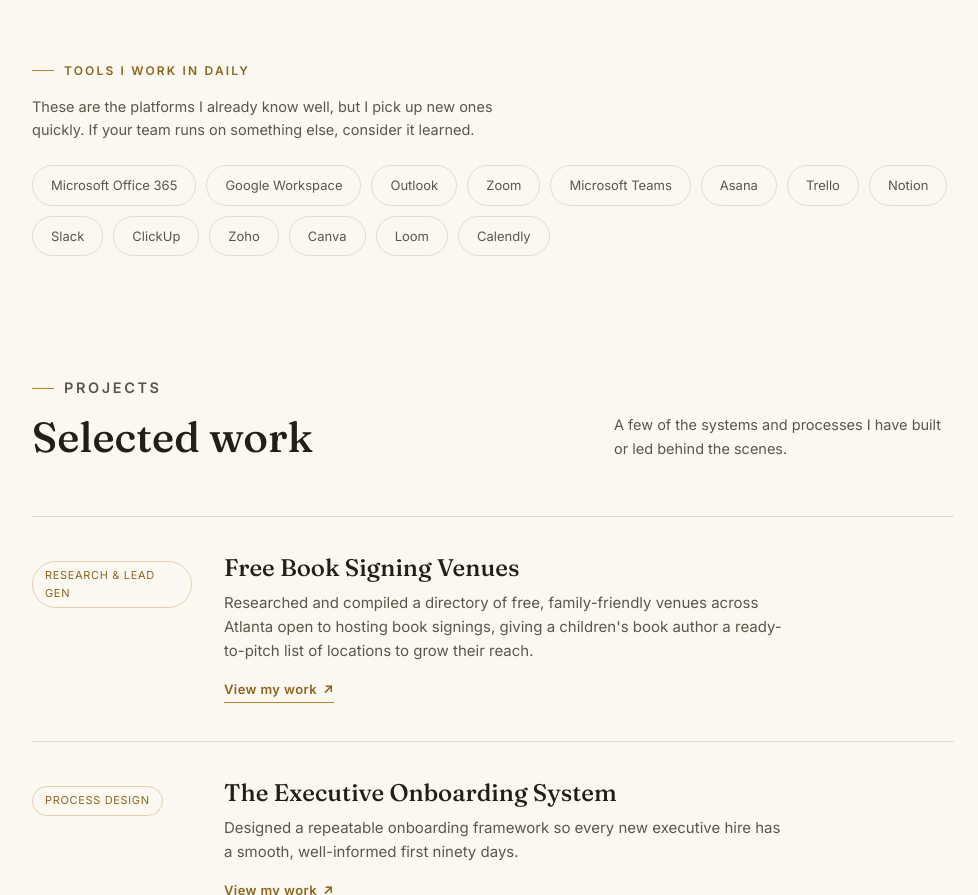
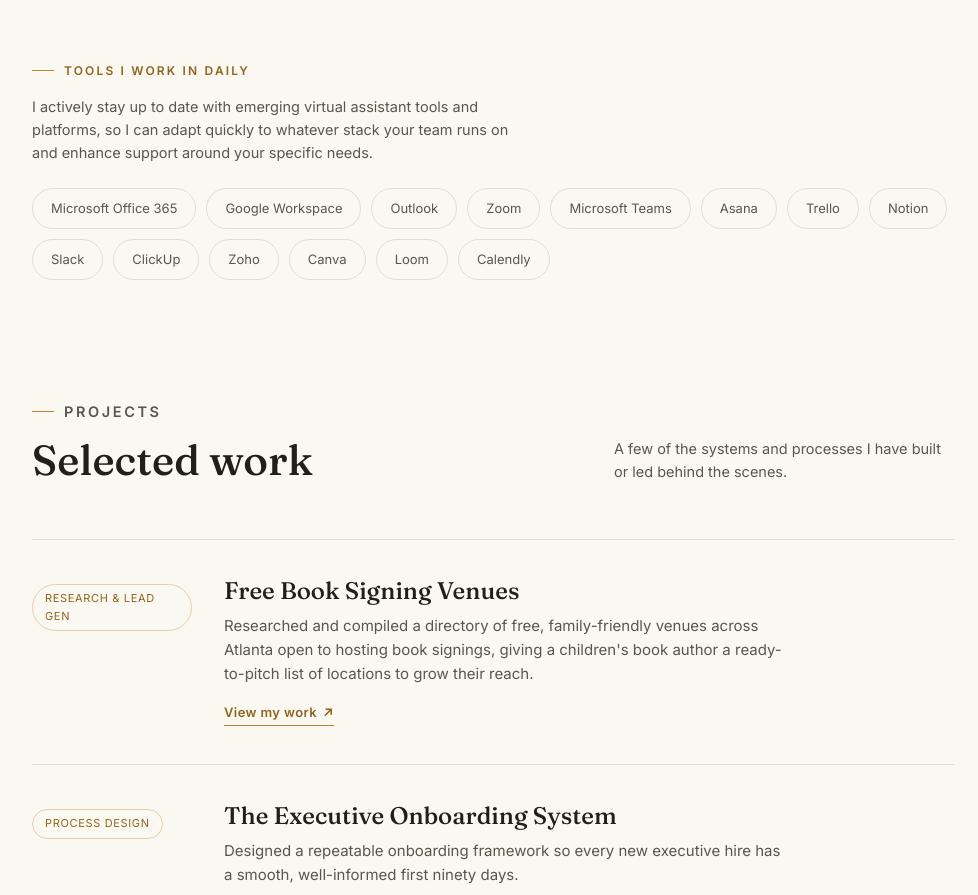
Before and after one commit to berylmutheu/va, a plain HTML site: page index.html in a window 1280 px wide. Shown: the part 2308-3203 px from the top of the page, without its empty margins (262-1240 px from the left). Drawn offline with Linux system fonts and the light colour scheme.

Commit message:
Add files via upload

```diff
--- a/index.html
+++ b/index.html
@@ -1006,8 +1006,8 @@
       <div class="tools reveal">
         <p class="eyebrow">Tools I work in daily</p>
         <p class="tools-note">
-          These are the platforms I already know well, but I pick up new ones quickly.
-          If your team runs on something else, consider it learned.
+          I actively stay up to date with emerging virtual assistant tools and platforms, so I can adapt
+          quickly to whatever stack your team runs on and enhance support around your specific needs.
         </p>
         <div class="tools-list">
           <span>Microsoft Office 365</span>
```
